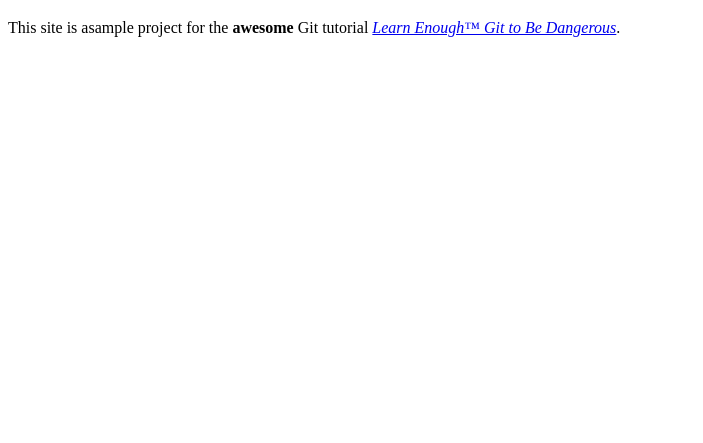
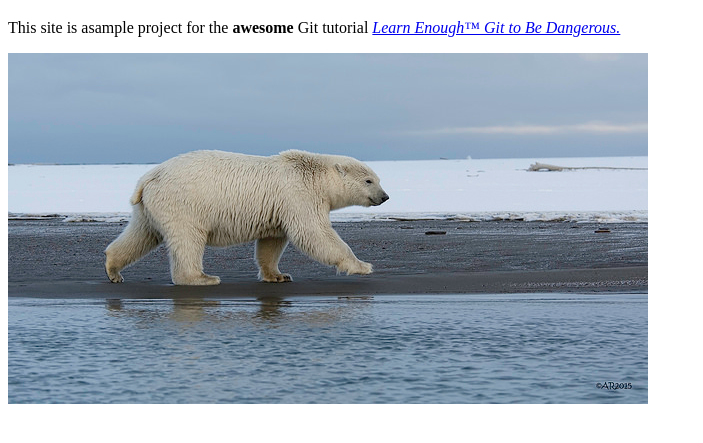
Before and after one commit to btlarkin/website, a plain HTML site: page about.html in a window 1280 px wide. Shown: the part 61-504 px from the top of the page, without its empty margins (0-703 px from the left). Drawn offline with Linux system fonts and the light colour scheme.

Commit message:
add an image

```diff
--- a/about.html
+++ b/about.html
@@ -11,8 +11,10 @@
         This site is asample project for the <strong>awesome</strong> Git tutorial <a
             href="https://www.learnenough.com/git-tutorial"> <em>Learn Enough™ Git to
                 Be
-                Dangerous</em></a>.
+                Dangerous.</em>
+        </a>
     </p>
+    <img src="images/polar_bear.jpg" alt="polar_bear">
 </body>
 
 </html>
```
Also changed, not shown: images/polar_bear.jpg (added).
